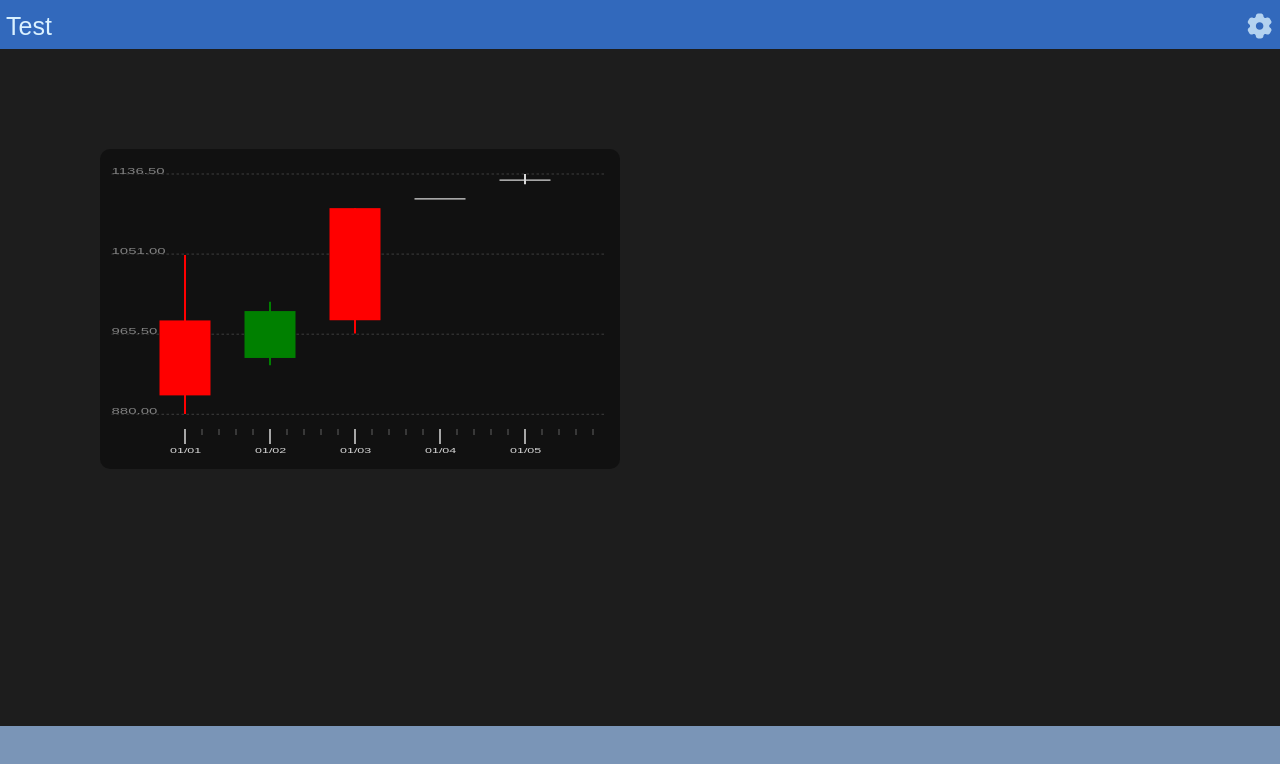
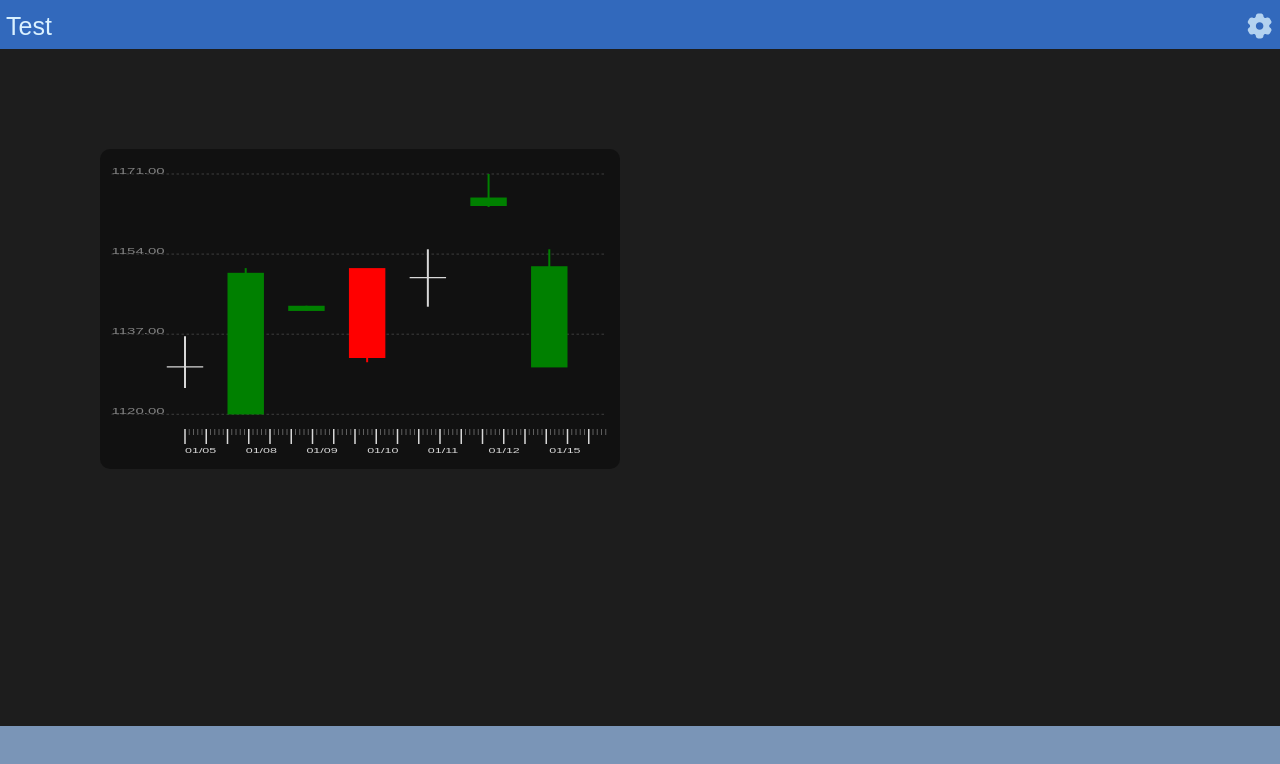
Before and after one commit to tab1949/QuantDirect, a Next.js app in the folder Website/: page / in a window 1280 px wide. Shown: the top 764 px of the page. Built offline with nearby package versions, Linux system fonts and the light colour scheme.

Commit message:
optimized CandleStickChart

```diff
--- a/Website/src/app/CandleStickChart.jsx
+++ b/Website/src/app/CandleStickChart.jsx
@@ -1,100 +1,180 @@
 'use client';
-import { useState, useEffect, useRef, useCallback } from "react";
+import { useState, useEffect, useRef, useCallback, useMemo, memo } from "react";
 
-function Chart ({$dark, $data, $width, $height, $redRise=true, $displayRange={begin: 0, end: $data.date.length - 1, limit: $data.date.length - 1}, $aim={display: false, x: 0, y: 0}}) {
+const Chart = memo(function Chart({$dark, $data, $width, $height, $redRise=true, $displayRange={begin: 0, end: $data.date.length - 1, limit: $data.date.length - 1}, $aim={display: false, x: 0, y: 0}}) {
+    // Memoize expensive calculations
+    const chartData = useMemo(() => {
         const displayCount = $displayRange.end - $displayRange.begin + 1;
         const scaleSpace = (850 / (displayCount <= 5? displayCount: 20));
         const scaleSpaceSecondary = scaleSpace / 5;
         const scaleMarkCount = (displayCount <= 5? displayCount: 20);
-    let   scaleMarks = [];
         const dateSample = (displayCount <= 5? 1: Math.round(displayCount/5));
-    let   dateMarks = [];
         const stickSpace = 850 / displayCount;
-    let   sticks = [];
-    let   aimX = 0, aimY = 0;
-    let   aim = [];
-    const markColor = ($dark? '#d8d8d8': '#4c4c4c');
-    const riseColor = ($redRise? 'red': 'green');
-    const fallColor = ($redRise? 'green': 'red');
-    let keyCounter = 0;
+
+        // Calculate high/low values efficiently
         let high = $data.high[$displayRange.begin];
         let low = high;
-    for (let i = $displayRange.begin; i <= $displayRange.end; ++i)
-        if ($data.high[i] > high)
-            high = $data.high[i];
-    for (let i = $displayRange.begin; i <= $displayRange.end; ++i)
-        if ($data.low[i] < low)
-            low = $data.low[i];
-    const valueScale = (high > low ?
-        [high, low+(high-low)/3*2, low+(high-low)/3, low]:
+        for (let i = $displayRange.begin; i <= $displayRange.end; ++i) {
+            if ($data.high[i] > high) high = $data.high[i];
+            if ($data.low[i] < low) low = $data.low[i];
+        }
+
+        const range = high - low;
+        const valueScale = (range > 0 ?
+            [high, low+range/3*2, low+range/3, low]:
             [high, high, high, high]);
 
-    if ($aim.display) {
-        aimX = $aim.x / $width * 1000;
-        aimY = $aim.y / $height * 1000;
+        return {
+            displayCount,
+            scaleSpace,
+            scaleSpaceSecondary,
+            scaleMarkCount,
+            dateSample,
+            stickSpace,
+            high,
+            low,
+            range,
+            valueScale
+        };
+    }, [$data.high, $data.low, $displayRange]);
+
+    const colors = useMemo(() => ({
+        markColor: ($dark? '#d8d8d8': '#4c4c4c'),
+        riseColor: ($redRise? 'red': 'green'),
+        fallColor: ($redRise? 'green': 'red')
+    }), [$dark, $redRise]);
+
+    // Memoize aim elements
+    const aimElements = useMemo(() => {
+        if (!$aim.display) return [];
+
+        const { stickSpace, high, low } = chartData;
+        const { markColor } = colors;
+
+        let aimX = $aim.x / $width * 1000;
+        let aimY = $aim.y / $height * 1000;
         aimX += (aimX <= 150? 150: 0);
         aimX = 150 + stickSpace * Math.floor((aimX - 150) / stickSpace);
-        aim.push(<line key={keyCounter++} x1={aimX} x2={aimX} y1={0} y2={1000} stroke={markColor} strokeWidth={1}/>);
-        aim.push(<line key={keyCounter++} x1={0} x2={1000} y1={aimY} y2={aimY} stroke={markColor} strokeWidth={1}/>);
+
+        const elements = [
+            <line key="aim-vertical" x1={aimX} x2={aimX} y1={0} y2={1000} stroke={markColor} strokeWidth={1}/>,
+            <line key="aim-horizontal" x1={0} x2={1000} y1={aimY} y2={aimY} stroke={markColor} strokeWidth={1}/>
+        ];
+
         if (aimY <= 900) {
-            aim.push(<rect key={keyCounter++} x={0} y={aimY-25} width={110} height={50} fill={$dark? '#242424': '#dedede'} stroke={markColor} strokeWidth={2}/>);
-            aim.push(<text key={keyCounter++} x={2} y={aimY+10} fill={markColor} fontSize={30}>{(high-(high-low)*aimY/900).toFixed(2)}</text>);
+            elements.push(
+                <rect key="aim-rect" x={0} y={aimY-25} width={110} height={50} fill={$dark? '#242424': '#dedede'} stroke={markColor} strokeWidth={2}/>,
+                <text key="aim-text" x={2} y={aimY+10} fill={markColor} fontSize={30}>{(high-(high-low)*aimY/900).toFixed(2)}</text>
+            );
+        }
+
+        return elements;
+    }, [$aim, $width, $height, $dark, chartData, colors]);
+    // Memoize scale marks
+    const scaleMarks = useMemo(() => {
+        const { scaleMarkCount, scaleSpace, scaleSpaceSecondary } = chartData;
+        const { markColor } = colors;
+
+        return Array.from({ length: scaleMarkCount }, (_, i) => {
+            const xpos = i * scaleSpace + 150;
+            return (
+                <g key={`scale-${i}`}>
+                    <line key={`scale-line-${i}`} x1={xpos} x2={xpos} y1={900} y2={950} stroke={markColor} strokeWidth={'3px'}/>
+                    <line key={`scale-sub1-${i}`} x1={xpos+scaleSpaceSecondary} x2={xpos+scaleSpaceSecondary} y1={900} y2={920} stroke={markColor} strokeWidth={'1px'}/>
+                    <line key={`scale-sub2-${i}`} x1={xpos+scaleSpaceSecondary*2} x2={xpos+scaleSpaceSecondary*2} y1={900} y2={920} stroke={markColor} strokeWidth={'1px'}/>
+                    <line key={`scale-sub3-${i}`} x1={xpos+scaleSpaceSecondary*3} x2={xpos+scaleSpaceSecondary*3} y1={900} y2={920} stroke={markColor} strokeWidth={'1px'}/>
+                    <line key={`scale-sub4-${i}`} x1={xpos+scaleSpaceSecondary*4} x2={xpos+scaleSpaceSecondary*4} y1={900} y2={920} stroke={markColor} strokeWidth={'1px'}/>
+                </g>
+            );
+        });
+    }, [chartData, colors]);
+
+    // Memoize date marks
+    const dateMarks = useMemo(() => {
+        const { dateSample, stickSpace } = chartData;
+        const { markColor } = colors;
+
+        const marks = [];
+        for (let i = 0, j = $displayRange.begin; j <= $displayRange.end; ++i, ++j) {
+            if (i % dateSample === 0) {
+                marks.push(
+                    <text key={`date-${j}`} x={150+i*stickSpace} y={980} fill={markColor} fontSize={'25px'}>
+                        {$data.date[j]}
+                    </text>
+                );
             }
         }
-    for (let i = 0; i < scaleMarkCount; ++i) {
-        let xpos = i * scaleSpace + 150;
-        scaleMarks.push((<g key={keyCounter++}>
-            <line key={keyCounter++} x1={xpos} x2={xpos} y1={900} y2={950} stroke={markColor} strokeWidth={'3px'}/>
-            <line key={keyCounter++} x1={xpos+scaleSpaceSecondary} x2={xpos+scaleSpaceSecondary} y1={900} y2={920} stroke={markColor} strokeWidth={'1px'}/>
-            <line key={keyCounter++} x1={xpos+scaleSpaceSecondary*2} x2={xpos+scaleSpaceSecondary*2} y1={900} y2={920} stroke={markColor} strokeWidth={'1px'}/>
-            <line key={keyCounter++} x1={xpos+scaleSpaceSecondary*3} x2={xpos+scaleSpaceSecondary*3} y1={900} y2={920} stroke={markColor} strokeWidth={'1px'}/>
-            <line key={keyCounter++} x1={xpos+scaleSpaceSecondary*4} x2={xpos+scaleSpaceSecondary*4} y1={900} y2={920} stroke={markColor} strokeWidth={'1px'}/>
-        </g>));
-    }
+        return marks;
+    }, [chartData, colors, $displayRange, $data.date]);
+    // Memoize candle sticks - most expensive operation
+    const sticks = useMemo(() => {
+        const { stickSpace, range, high } = chartData;
+        const { riseColor, fallColor, markColor } = colors;
+        const yUnit = range > 0 ? 800/range : 0;
+
+        const candleSticks = [];
         for (let i = 0, j = $displayRange.begin; j <= $displayRange.end; ++i, ++j) {
-        if (i % dateSample == 0)
-            dateMarks.push(<text key={keyCounter++} x={i*stickSpace+120} y={980} fill={markColor} fontSize={'25px'}>{$data.date[j]}</text>);
-    }
-    for (let i = 0, j = $displayRange.begin; j <= $displayRange.end; ++i, ++j) {
-        const x = 150+i*stickSpace;
-        const yUnit = 800/(high-low);
+            const x = 150 + i * stickSpace;
+
             if ($data.open[j] > $data.close[j]) {
-            sticks.push(<g key={keyCounter++}>
-                <rect key={keyCounter++}
-                x={x-0.3*stickSpace} y={50+yUnit*(high-$data.open[j])}
-                width={stickSpace*0.6} height={yUnit*(Math.abs($data.open[j]-$data.close[j])+0.1)}
+                const bodyHeight = yUnit > 0 ? yUnit*(Math.abs($data.open[j]-$data.close[j])+0.1) : 1;
+                const wickY1 = yUnit > 0 ? 50+yUnit*(high-$data.low[j]) : 400;
+                const wickY2 = yUnit > 0 ? 50+yUnit*(high-$data.high[j]) : 400;
+                const bodyY = yUnit > 0 ? 50+yUnit*(high-$data.open[j]) : 400;
+
+                candleSticks.push(
+                    <g key={`candle-${j}`}>
+                        <rect key={`candle-body-${j}`}
+                            x={x-0.3*stickSpace} y={bodyY}
+                            width={stickSpace*0.6} height={bodyHeight}
                             fill={fallColor}/>
-                <line key={keyCounter++}
-                x1={x} y1={50+yUnit*(high-$data.low[j])}
-                x2={x} y2={50+yUnit*(high-$data.high[j])}
+                        <line key={`candle-wick-${j}`}
+                            x1={x} y1={wickY1}
+                            x2={x} y2={wickY2}
                             stroke={fallColor} strokeWidth={4}/>
-            </g>);
+                    </g>
+                );
             }
             else if ($data.open[j] < $data.close[j]) {
-            sticks.push(<g key={keyCounter++}>
-                <rect key={keyCounter++}
-                x={x-0.3*stickSpace} y={50+yUnit*(high-$data.close[j])}
-                width={stickSpace*0.6} height={yUnit*(Math.abs($data.open[j]-$data.close[j])+0.1)}
+                const bodyHeight = yUnit > 0 ? yUnit*(Math.abs($data.open[j]-$data.close[j])+0.1) : 1;
+                const wickY1 = yUnit > 0 ? 50+yUnit*(high-$data.low[j]) : 400;
+                const wickY2 = yUnit > 0 ? 50+yUnit*(high-$data.high[j]) : 400;
+                const bodyY = yUnit > 0 ? 50+yUnit*(high-$data.close[j]) : 400;
+
+                candleSticks.push(
+                    <g key={`candle-${j}`}>
+                        <rect key={`candle-body-${j}`}
+                            x={x-0.3*stickSpace} y={bodyY}
+                            width={stickSpace*0.6} height={bodyHeight}
                             fill={riseColor}/>
-                <line key={keyCounter++}
-                x1={x} y1={50+yUnit*(high-$data.low[j])}
-                x2={x} y2={50+yUnit*(high-$data.high[j])}
+                        <line key={`candle-wick-${j}`}
+                            x1={x} y1={wickY1}
+                            x2={x} y2={wickY2}
                             stroke={riseColor} strokeWidth={4}/>
-            </g>);
+                    </g>
+                );
             }
             else {
-            sticks.push(<g key={keyCounter++}>
-                <line key={keyCounter++}
-                x1={x-0.3*stickSpace} y1={50+yUnit*(high-$data.close[j])}
-                x2={x+0.3*stickSpace} y2={50+yUnit*(high-$data.close[j])}
+                const dojiY = yUnit > 0 ? 50+yUnit*(high-$data.close[j]) : 400;
+                const wickY1 = yUnit > 0 ? 50+yUnit*(high-$data.low[j]) : 400;
+                const wickY2 = yUnit > 0 ? 50+yUnit*(high-$data.high[j]) : 400;
+
+                candleSticks.push(
+                    <g key={`candle-${j}`}>
+                        <line key={`candle-doji-${j}`}
+                            x1={x-0.3*stickSpace} y1={dojiY}
+                            x2={x+0.3*stickSpace} y2={dojiY}
                             stroke={markColor} strokeWidth={4}/>
-                <line key={keyCounter++}
-                x1={x} y1={50+yUnit*(high-$data.low[j])}
-                x2={x} y2={50+yUnit*(high-$data.high[j])}
+                        <line key={`candle-wick-${j}`}
+                            x1={x} y1={wickY1}
+                            x2={x} y2={wickY2}
                             stroke={markColor} strokeWidth={4}/>
-            </g>)
+                    </g>
+                );
             }
         }
+        return candleSticks;
+    }, [chartData, colors, $displayRange, $data.open, $data.close, $data.high, $data.low]);
 
     return (<svg width={1000} height={1000}
         style={{
@@ -106,76 +186,80 @@ function Chart ({$dark, $data, $width, $height, $redRise=true, $displayRange={be
             backgroundColor: $dark? '#111111': '#f4f4f4',
             transformOrigin: '0 0',
             transform: `scale(${$width/1000}, ${$height/1000})`}}>
-        {scaleMarks.map((v, i) => {return v;})}
-        {dateMarks.map((v, i) => {return v;})}
-        {valueScale.map((v, index) => {
+        {scaleMarks}
+        {dateMarks}
+        {chartData.valueScale.map((v, index) => {
             const y = 50+index*267;
-            return <g key={keyCounter++}>
-                <line key={keyCounter++} x1={3} y1={y} x2={990} y2={y} stroke={'#808080'} strokeWidth={1} strokeDasharray={'5 5'}></line>
-                <text key={keyCounter++} x={3} y={y} fill={'#808080'} fontSize={30}>{v.toFixed(2)}</text>
+            return <g key={`value-line-${index}`}>
+                <line key={`value-line-${index}`} x1={3} y1={y} x2={990} y2={y} stroke={'#808080'} strokeWidth={1} strokeDasharray={'5 5'}></line>
+                <text key={`value-text-${index}`} x={3} y={y} fill={'#808080'} fontSize={30}>{v.toFixed(2)}</text>
             </g>
         })}
-        {sticks.map((v, i) => {return v;})}
-        {aim.map((v, i) => {return v;})}
+        {sticks}
+        {aimElements}
     </svg>);
-}
+});
 
-function ControlArea({$width, $height, $displayRange, $setDisplayRange, $setAim}) {
+const ControlArea = memo(function ControlArea({$width, $height, $displayRange, $setDisplayRange, $setAim}) {
     const longPressTimer = useRef(null);
     const debounceTimer = useRef(null);
     const wheelTimer = useRef(null);
     const elementRef = useRef(null);
+    const latestPosRef = useRef({x: 0, y: 0});
     const [isPressed, setIsPressed] = useState(false);
     const [isLongPress, setIsLongPress] = useState(false);
     const [isChangingRange, setIsChangingRange] = useState(false);
     const [position, setPosition] = useState({x: 0, y: 0});
 
+    // Memoize callbacks to prevent unnecessary re-renders
     const mouseDown = useCallback((e) => {
         setIsPressed(true);
         const rect = elementRef.current.getBoundingClientRect();
-        setPosition({x: e.clientX - rect.left, y: e.clientY - rect.top});
+        const pos = {x: e.clientX - rect.left, y: e.clientY - rect.top};
+        latestPosRef.current = pos;
+        setPosition(pos);
         $setAim({display: false, x: 0, y: 0});
         longPressTimer.current = setTimeout(() => {
             setIsLongPress(true);
-            $setAim({display: true, x: position.x, y: position.y});
+            $setAim({display: true, x: pos.x, y: pos.y});
         }, 400);
-    }, []);
+    }, [$setAim]);
+
     const mouseMove = useCallback((e) => {
         if (!isPressed) return;
         if (debounceTimer.current) return;
+
         debounceTimer.current = setTimeout(() => {
             const rect = elementRef.current.getBoundingClientRect();
             const currentPos = {x: e.clientX - rect.left, y: e.clientY - rect.top};
-            const xMove = currentPos.x - position.x;
-            const yMove = currentPos.y - position.y;
+            const xMove = currentPos.x - latestPosRef.current.x;
+
             clearTimeout(longPressTimer.current);
             longPressTimer.current = null;
+
             if (!isLongPress) {
                 setIsChangingRange(true);
-                const stickWidth = 850 / ($displayRange.end - $displayRange.begin) / 10;
-                if (Math.abs(xMove) >= stickWidth) {
-                    if (xMove > 0) { // Left dragging
-                        if ($displayRange.begin > 0) {
-                            let actualMoveCount = Math.floor(Math.abs(xMove) / stickWidth);
-                            actualMoveCount = (actualMoveCount < $displayRange.begin? actualMoveCount: $displayRange.begin);
-                            $setDisplayRange({
-                                begin: $displayRange.begin - actualMoveCount,
-                                end: $displayRange.end - actualMoveCount,
-                                limit: $displayRange.limit});
-                        }
-                    }
-                    else if ($displayRange.end < $displayRange.limit) {
-                        let actualMoveCount = Math.floor(Math.abs(xMove) / stickWidth);
-                        actualMoveCount = (actualMoveCount < ($displayRange.limit - $displayRange.end)? actualMoveCount: ($displayRange.limit - $displayRange.end));
-                        $setDisplayRange({
-                            begin: $displayRange.begin + actualMoveCount,
-                            end: $displayRange.end + actualMoveCount,
-                            limit: $displayRange.limit});
+                const range = $displayRange.end - $displayRange.begin;
+                const stickWidth = range > 0 ? 850 / range / 10 : Infinity;
+
+                if (Math.abs(xMove) >= stickWidth && isFinite(stickWidth)) {
+                    const moveCount = Math.floor(Math.abs(xMove) / stickWidth);
+                    if (xMove > 0) {
+                        $setDisplayRange(dr => ({
+                            begin: Math.max(0, dr.begin - moveCount),
+                            end: Math.max(0, dr.end - moveCount),
+                            limit: dr.limit
+                        }));
+                    } else {
+                        $setDisplayRange(dr => ({
+                            begin: Math.min(dr.limit - (dr.end - dr.begin), dr.begin + moveCount),
+                            end: Math.min(dr.limit, dr.end + moveCount),
+                            limit: dr.limit
+                        }));
                     }
                 }
                 $setAim({display: false, x: 0, y: 0});
-            }
-            else {
+            } else {
                 setIsChangingRange(false);
                 $setAim({
                     display: true,
@@ -183,12 +267,13 @@ function ControlArea({$width, $height, $displayRange, $setDisplayRange, $setAim}
                     y: currentPos.y
                 });
             }
+
             setPosition(currentPos);
-            const temp = debounceTimer;
-            debounceTimer.current = null;
-            clearTimeout(temp.current);
+            latestPosRef.current = currentPos;
+            setTimeout(() => { debounceTimer.current = null; }, 0);
         }, 20);
-    }, [position, isPressed, isLongPress, debounceTimer]);
+    }, [isPressed, isLongPress, $displayRange, $setDisplayRange, $setAim]);
+
     const mouseUp = useCallback((e) => {
         if (longPressTimer.current) {
             clearTimeout(longPressTimer.current);
@@ -198,6 +283,7 @@ function ControlArea({$width, $height, $displayRange, $setDisplayRange, $setAim}
         setIsLongPress(false);
         setIsChangingRange(false);
     }, []);
+
     const changeScale = useCallback((e) => {
         setIsPressed(false);
         e.preventDefault();
@@ -205,41 +291,24 @@ function ControlArea({$width, $height, $displayRange, $setDisplayRange, $setAim}
         if (wheelTimer.current) return;
 
         wheelTimer.current = setTimeout(() => {
-            if (e.deltaY < 0) { // Up
-                if ($displayRange.end - $displayRange.begin < $displayRange.limit) {
+            $setDisplayRange(dr => {
+                const span = dr.end - dr.begin;
+                if (e.deltaY < 0 && span < dr.limit) {
                     let leftVar = Math.ceil(-e.deltaY / 50);
-                    let rightVar = 0;
-                    if ($displayRange.begin - leftVar < 0) {
-                        rightVar += leftVar - ($displayRange.begin + 1);
-                        if ($displayRange.end + rightVar > $displayRange.limit)
-                                rightVar = $displayRange.limit - $displayRange.end;
-                        leftVar = $displayRange.begin;
+                    let newBegin = Math.max(0, dr.begin - leftVar);
+                    let newEnd = Math.min(dr.limit, dr.end + (dr.begin - newBegin));
+                    return { begin: newBegin, end: newEnd, limit: dr.limit };
+                } else if (e.deltaY > 0 && span > 0) {
+                    let leftVar = Math.round(e.deltaY / 50);
+                    let newBegin = Math.min(dr.end, dr.begin + leftVar);
+                    return { begin: newBegin, end: dr.end, limit: dr.limit };
                 }
-                    $setDisplayRange({
-                        begin: $displayRange.begin - leftVar,
-                        end: $displayRange.end + rightVar,
-                        limit: $displayRange.limit
+                return dr;
             });
-                }
-            }
-            else if (e.deltaY > 0) {
-                if ($displayRange.end - $displayRange.begin > 0) {
-                    let leftVar = Math.round(e.deltaY / 50);
-                    if ($displayRange.begin + leftVar > $displayRange.end) {
-                        leftVar = 0;
-                    }
-                    $setDisplayRange({
-                        begin: $displayRange.begin + leftVar,
-                        end: $displayRange.end,
-                        limit: $displayRange.limit
-                    });
-                }
-            }
-            const temp = wheelTimer;
+            clearTimeout(wheelTimer.current);
             wheelTimer.current = null;
-            clearTimeout(temp.current);
         }, 20);
-    });
+    }, [$setDisplayRange]);
 
     return <div style={{
         color: 'white',
@@ -256,18 +325,33 @@ function ControlArea({$width, $height, $displayRange, $setDisplayRange, $setAim}
     onMouseMove={mouseMove}
     onMouseUp={mouseUp} onMouseOut={mouseUp} onMouseLeave={mouseUp}
     onWheel={changeScale}></div>
-}
+});
 
 export default function CandleStickChart({$dark, $width = 1000, $height = 1000, $data}) {
-    const [displayRange, setDisplayRange] = useState({begin: 0, end: $data.date.length - 7, limit: $data.date.length - 1});
+    // Memoize initial state calculation
+    const initialState = useMemo(() => {
+        const len = $data.date.length;
+        const end = Math.max(0, len - 1);
+        const begin = Math.max(0, end - 6);
+        return {begin, end, limit: end};
+    }, [$data.date.length]);
+
+    const [displayRange, setDisplayRange] = useState(initialState);
     const [aim, setAim] = useState({display: false, x: 0, y: 0});
-    return (<div style={{
+
+    // Memoize container styles
+    const containerStyle = useMemo(() => ({
         backgroundColor: $dark? '#111111': '#f4f4f4',
         width: $width + 20,
         height: $height + 20,
         padding: '10px',
-        borderRadius: '10px'}}>
+        borderRadius: '10px'
+    }), [$dark, $width, $height]);
+
+    return (
+        <div style={containerStyle}>
             <Chart $dark={$dark} $data={$data} $width={$width} $height={$height} $displayRange={displayRange} $aim={aim}/>
             <ControlArea $width={$width} $height={$height} $displayRange={displayRange} $setDisplayRange={setDisplayRange} $setAim={setAim}/>
-    </div>);
+        </div>
+    );
 }
```
Lines whose indentation alone changed are shown as unchanged.
